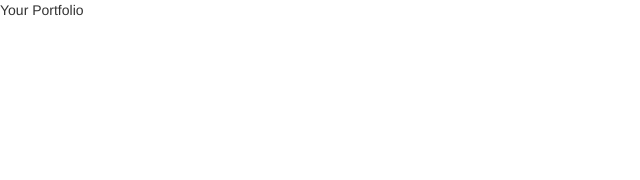
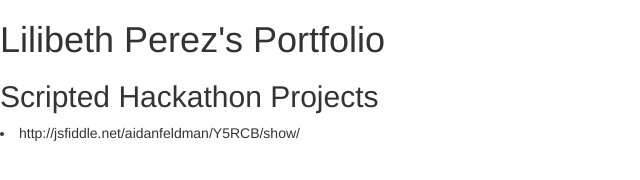
Before and after one commit to liliperez2496/liliperez2496.github.io, a plain HTML site: page index.html in a window 1280 px wide. Shown: the whole page, without its empty margins (0-640 px from the left). Drawn offline with nearby package versions, Linux system fonts and the light colour scheme.

Commit message:
Update index.html
put 2 headers and latest hackathon project link

```diff
--- a/index.html
+++ b/index.html
@@ -7,12 +7,19 @@
   <link rel="stylesheet" href="//netdna.bootstrapcdn.com/bootstrap/3.1.1/css/bootstrap.min.css">
 
   <link rel="stylesheet" href="//netdna.bootstrapcdn.com/bootstrap/3.1.1/css/bootstrap-theme.min.css">
+  <style>
+
+  </style>
 
   </head>
 
   <body>
 
-    Your Portfolio
+    <h1>Lilibeth Perez's Portfolio</h1>
+    <h2> Scripted Hackathon Projects</h2>
+    <p>
+      <li>http://jsfiddle.net/aidanfeldman/Y5RCB/show/</li>
+    </p>
 
   </body>
 
```
